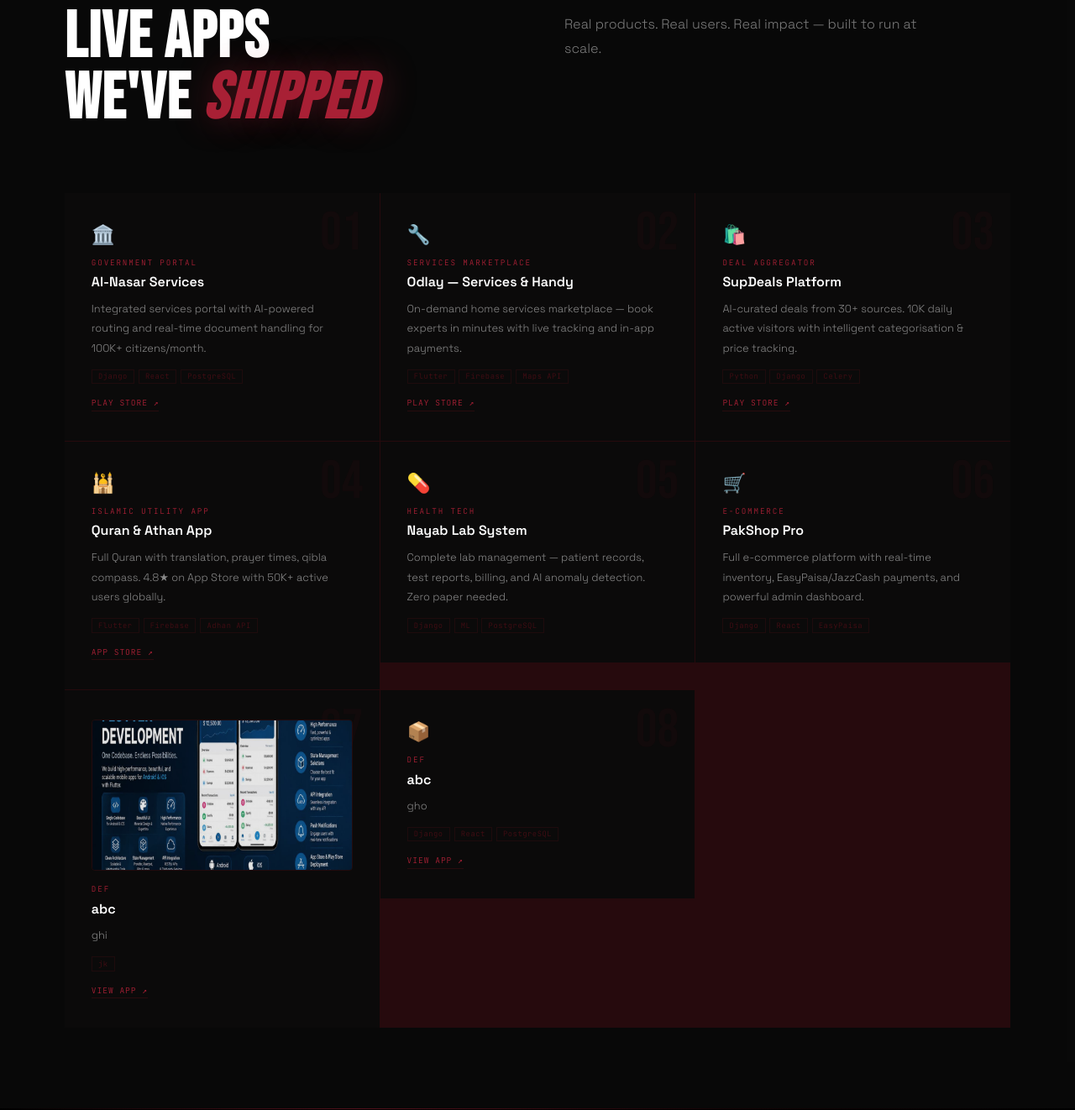
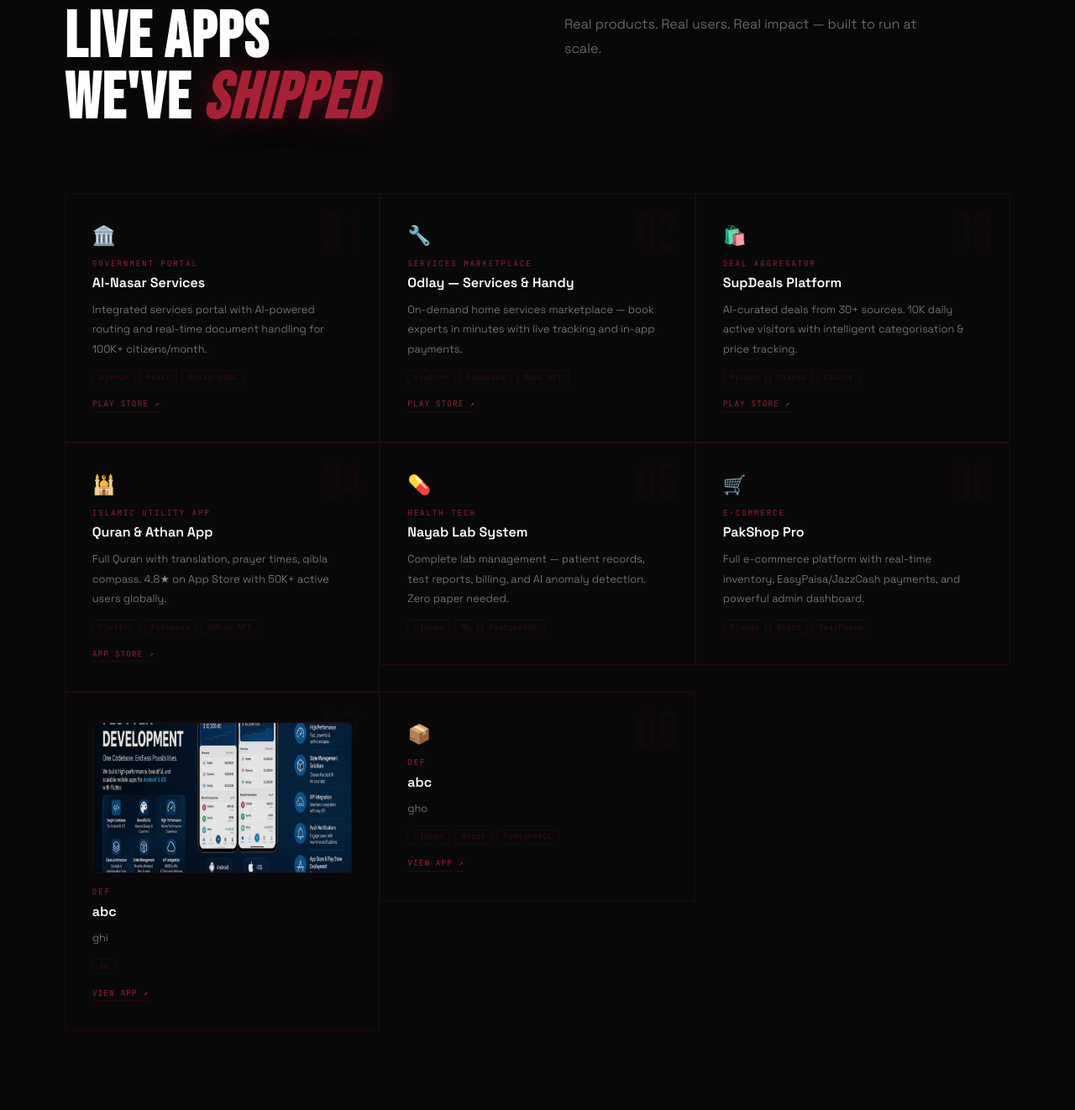
Before and after one commit to asimaija/minara_project, a Django app: page / in a window 1280 px wide. Shown: the part 2292-3614 px from the top of the page at 84% size. Run offline with Django 5.2, Linux system fonts and the light colour scheme; data comes from the database, SQL or seed files in the repository; tables that the repository leaves empty hold one stand-in row (values such as "Sample post").

Commit message:
Rename Minara to Manara, WhatsApp form, more stars, slower stars, fix missile zone

```diff
--- a/core/templates/core/home.html
+++ b/core/templates/core/home.html
@@ -630,13 +630,14 @@
 /* ── WORK ── */
 .work-section { background: rgba(10,10,10,0.85); }
 .work-head { display: grid; grid-template-columns: 1fr 1fr; gap: 4rem; align-items: start; margin-bottom: 3.5rem; }
-.work-grid { display: grid; grid-template-columns: repeat(3,1fr); gap: 1px; background: var(--border); align-items: start; align-content: start; }
+.work-grid { display: grid; grid-template-columns: repeat(3,1fr); gap: 0; align-items: start; align-content: start; }
 .work-card {
   background: rgba(10,10,10,0.95); padding: 2.2rem 2rem;
   position: relative; overflow: hidden; transition: all 0.4s;
   transform-style: preserve-3d;
   display: flex; flex-direction: column;
   min-height: 0;
+  border: 1px solid var(--border);
 }
 
 .work-card::before {
@@ -1311,9 +1312,9 @@
 
   /* ── LAYER 1: Deep Star Field (3 depth layers) ── */
   const STAR_LAYERS = [
-    { count: 900, rMin: 0.2, rMax: 0.7,  speed: 0.002, alpha: 0.35 },
-    { count: 500, rMin: 0.4, rMax: 1.0,  speed: 0.004, alpha: 0.55 },
-    { count: 200, rMin: 0.7, rMax: 2.2,  speed: 0.006, alpha: 0.95 }
+    { count: 1800, rMin: 0.2, rMax: 0.7,  speed: 0.002, alpha: 0.45 },
+    { count: 900, rMin: 0.4, rMax: 1.2,  speed: 0.004, alpha: 0.65 },
+    { count: 350, rMin: 0.8, rMax: 2.5,  speed: 0.006, alpha: 1.0 }
   ];
   let starLayers = [];
 
@@ -1328,7 +1329,7 @@
       vy: (Math.random() - 0.5) * 0.03,
       twinkle: Math.random() * Math.PI * 2,
       twinkleSpeed: 0.6 + Math.random() * 0.8,
-      hue: Math.random() < 0.5 ? 'white' : 'maroon'
+      hue: Math.random() < 0.3 ? 'white' : Math.random() < 0.4 ? 'pink' : Math.random() < 0.5 ? 'silver' : 'maroon'
     }));
   }
   function drawAstroStars(){
@@ -1342,6 +1343,12 @@
       if(s.hue === 'maroon'){
         ctx.fillStyle = `rgba(196,42,66,${0.7 * glow})`;
         ctx.shadowBlur = 18; ctx.shadowColor = 'rgba(196,42,66,0.8)';
+      } else if(s.hue === 'pink'){
+        ctx.fillStyle = `rgba(255,182,193,${0.85 * glow})`;
+        ctx.shadowBlur = 16; ctx.shadowColor = 'rgba(255,150,180,0.85)';
+      } else if(s.hue === 'silver'){
+        ctx.fillStyle = `rgba(192,200,215,${0.85 * glow})`;
+        ctx.shadowBlur = 14; ctx.shadowColor = 'rgba(200,210,230,0.7)';
       } else {
         ctx.fillStyle = `rgba(255,255,255,${0.85 * glow})`;
         ctx.shadowBlur = 14; ctx.shadowColor = 'rgba(200,220,255,0.9)';
@@ -1349,7 +1356,8 @@
       ctx.fill(); ctx.shadowBlur = 0;
       // cross sparkle
       const arm = s.r * 3.5 * glow;
-      ctx.strokeStyle = s.hue === 'maroon' ? `rgba(196,42,66,${0.35*glow})` : `rgba(255,255,255,${0.3*glow})`;
+      const armClr = s.hue==='maroon'?`rgba(196,42,66,${0.35*glow})`:s.hue==='pink'?`rgba(255,182,193,${0.35*glow})`:s.hue==='silver'?`rgba(192,200,215,${0.3*glow})`:`rgba(255,255,255,${0.3*glow})`;
+      ctx.strokeStyle = armClr;
       ctx.lineWidth = 0.8;
       ctx.beginPath(); ctx.moveTo(s.x - arm, s.y); ctx.lineTo(s.x + arm, s.y); ctx.stroke();
       ctx.beginPath(); ctx.moveTo(s.x, s.y - arm); ctx.lineTo(s.x, s.y + arm); ctx.stroke();
@@ -1369,7 +1377,7 @@
           twinkleSpeed: 0.4 + Math.random() * 1.2,
           speed: cfg.speed,
           /* color: most white, some cool-tinted, rare maroon */
-          hue: Math.random() < 0.08 ? 'maroon' : Math.random() < 0.15 ? 'cool' : 'white'
+          hue: Math.random() < 0.08 ? 'maroon' : Math.random() < 0.25 ? 'pink' : Math.random() < 0.25 ? 'silver' : 'white'
         });
       }
       return { cfg, arr };
@@ -1396,9 +1404,9 @@
     missileIdx++;
 
     // Create floating tech label DOM element
-    // Spawn only in right half (free space), away from the hero text on the left
-    const startX = w * 0.55 + Math.random() * w * 0.42;
-    const startY = Math.random() * h * 0.85;
+    // Spawn strictly in top-right corner — free space above/right of the hero text
+    const startX = w * 0.52 + Math.random() * w * 0.45;
+    const startY = Math.random() * h * 0.55;
     const label = document.createElement('div');
     label.className = 'missile-tech-label';
     label.textContent = tech;
@@ -1517,11 +1525,13 @@
     ctx.arc(s.x, s.y, s.r, 0, Math.PI*2);
     if(s.hue === 'maroon'){
       ctx.fillStyle = `rgba(168,32,53,${a})`;
-      // glow for maroon stars
       ctx.shadowBlur = 6; ctx.shadowColor = 'rgba(196,42,66,0.6)';
-    } else if(s.hue === 'cool'){
-      ctx.fillStyle = `rgba(180,200,255,${a * 0.7})`;
-      ctx.shadowBlur = 0;
+    } else if(s.hue === 'pink'){
+      ctx.fillStyle = `rgba(255,182,193,${a})`;
+      ctx.shadowBlur = s.r > 1.0 ? 5 : 0; ctx.shadowColor = 'rgba(255,150,180,0.7)';
+    } else if(s.hue === 'silver'){
+      ctx.fillStyle = `rgba(192,200,215,${a})`;
+      ctx.shadowBlur = s.r > 1.0 ? 4 : 0; ctx.shadowColor = 'rgba(200,210,230,0.5)';
     } else {
       ctx.fillStyle = `rgba(255,255,255,${a})`;
       ctx.shadowBlur = s.r > 1.2 ? 3 : 0;
```
